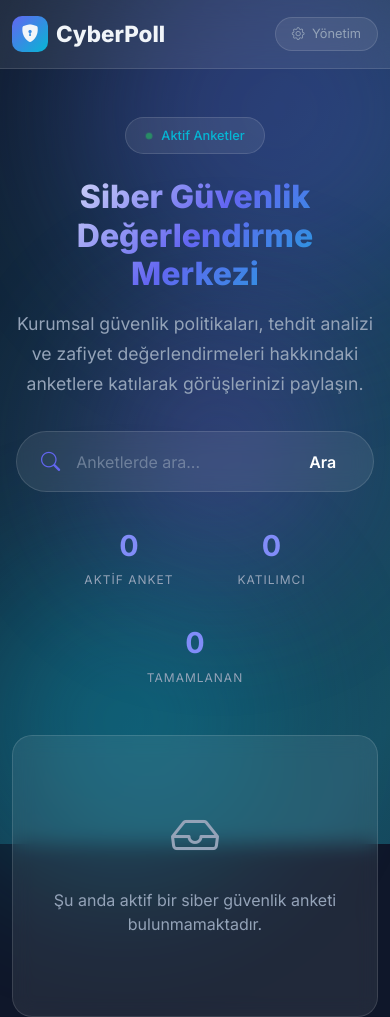
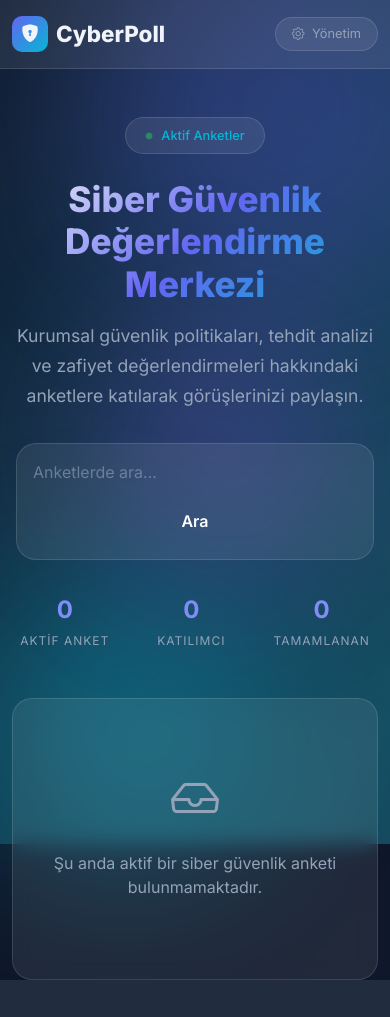
Before and after one commit to 0aliakbas0/Web_Programlama_II_-_Ali_Akbas_Django, a Django app: page /polls/ in a window 390 px wide. After the commit the page ends 980 px from the top, so only its background shows below. Run offline with Django 5.2, Linux system fonts and the light colour scheme; data that the repository does not hold is empty.

Commit message:
fix: improve responsive layout and mobile user experience

```diff
--- a/polls/static/polls/cyber_theme.css
+++ b/polls/static/polls/cyber_theme.css
@@ -779,6 +779,21 @@ body {
 @media (max-width: 768px) {
     .cards-grid { grid-template-columns: 1fr; }
     .hero { padding: 3rem 1rem 2rem; }
+    .hero h1 { font-size: 2.2rem; }
+    .stats-bar { gap: 1rem; }
+    .stat-number { font-size: 1.5rem; }
     .question-header, .question-body,
     .results-header, .results-body { padding: 1.5rem; }
+    .submit-btn { width: 100%; justify-content: center; }
 }
+
+@media (max-width: 480px) {
+    .input-group-cyber {
+        flex-direction: column;
+        border-radius: 20px;
+        padding: 1rem;
+        gap: 1rem;
+    }
+    .search-icon { display: none; }
+    .btn-cyber { width: 100%; }
+}
```
